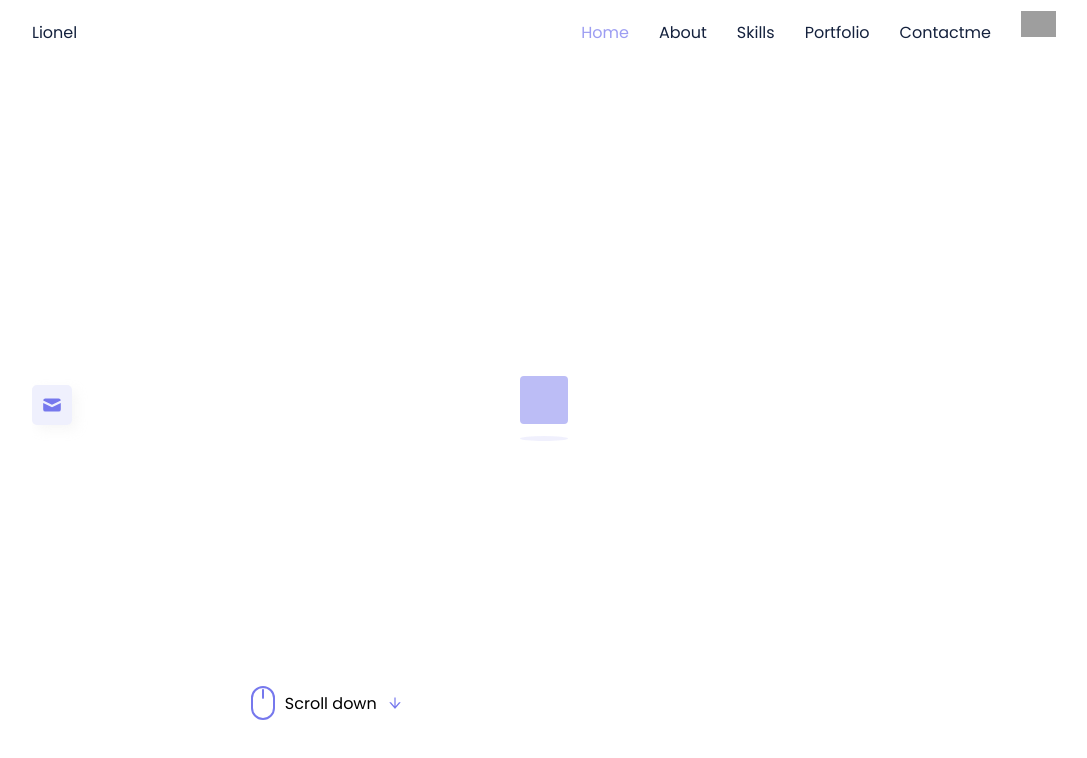
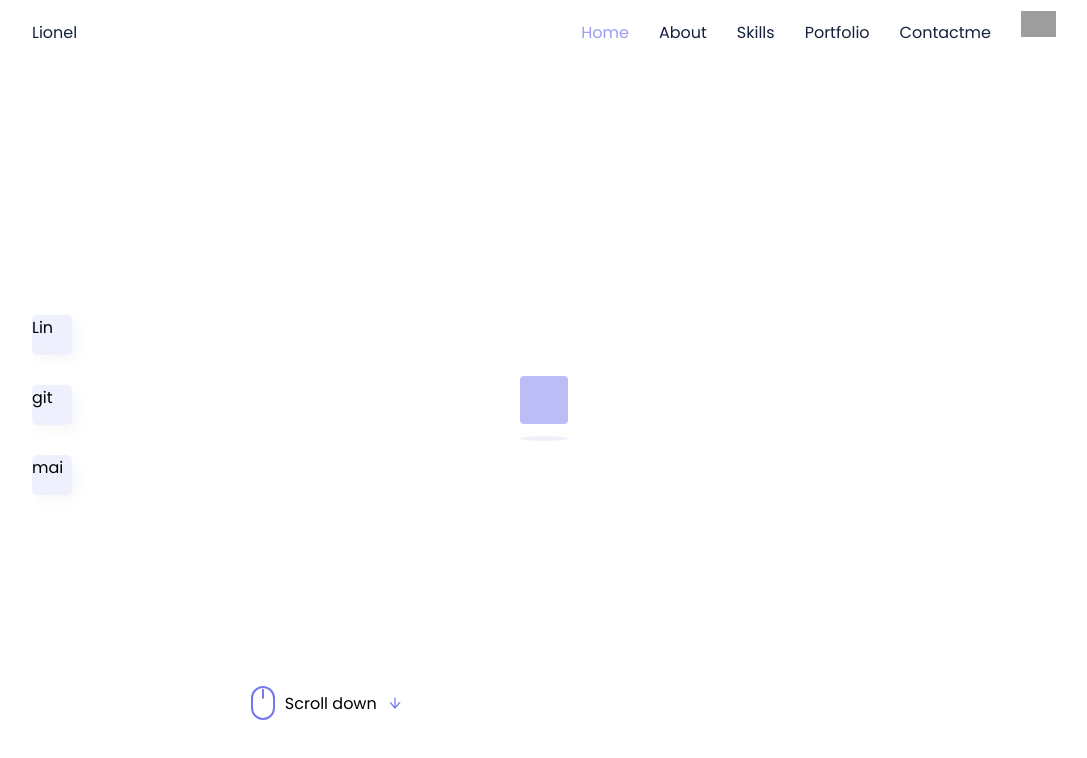
Before and after one commit to payeplionel/portfolio, a React (Create React App) app: page / in a window 1280 px wide. Shown: the top 758 px of the page, without its empty margins (96-1183 px from the left). Built offline with nearby package versions, Linux system fonts and the light colour scheme; grey boxes are pictures that could not be loaded.

Commit message:
yarn changes

```diff
--- a/src/components/social-home-component/social.tsx
+++ b/src/components/social-home-component/social.tsx
@@ -1,14 +1,17 @@
 import React, { FunctionComponent } from 'react';
 // import { FaLinkedinIn, FaGithub } from "react-icons/fa";
-import { HiMail } from "react-icons/hi";
+// import { HiMail } from "react-icons/hi";
 import './social.scss';
 
 const Social: FunctionComponent = () => {
     return(
         <div className="container">
             {/* <span><FaLinkedinIn/></span>
-            <span><FaGithub/></span> */}
-            <span><HiMail/></span>
+            <span><FaGithub/></span>
+            <span><HiMail/></span> */}
+            <span>Lin</span>
+            <span>git</span>
+            <span>mai</span>
         </div>
     )
 }
```
